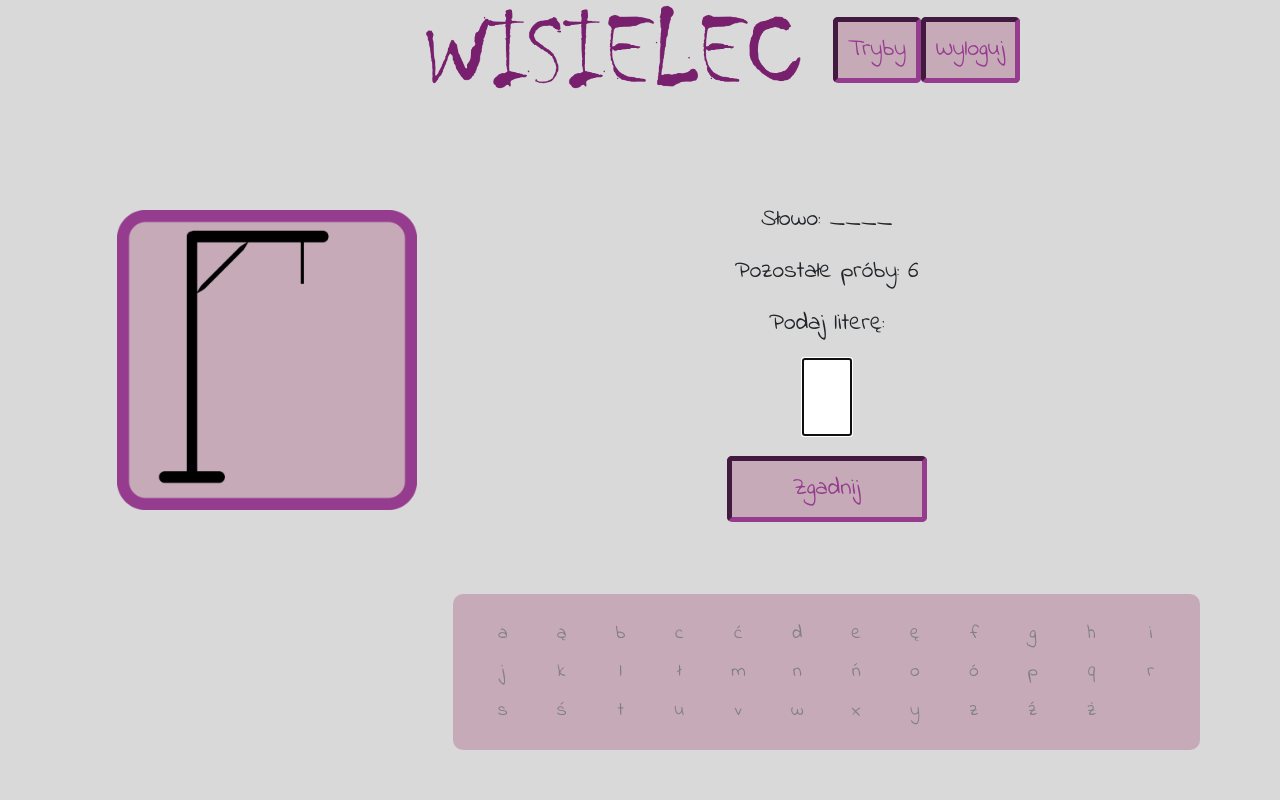
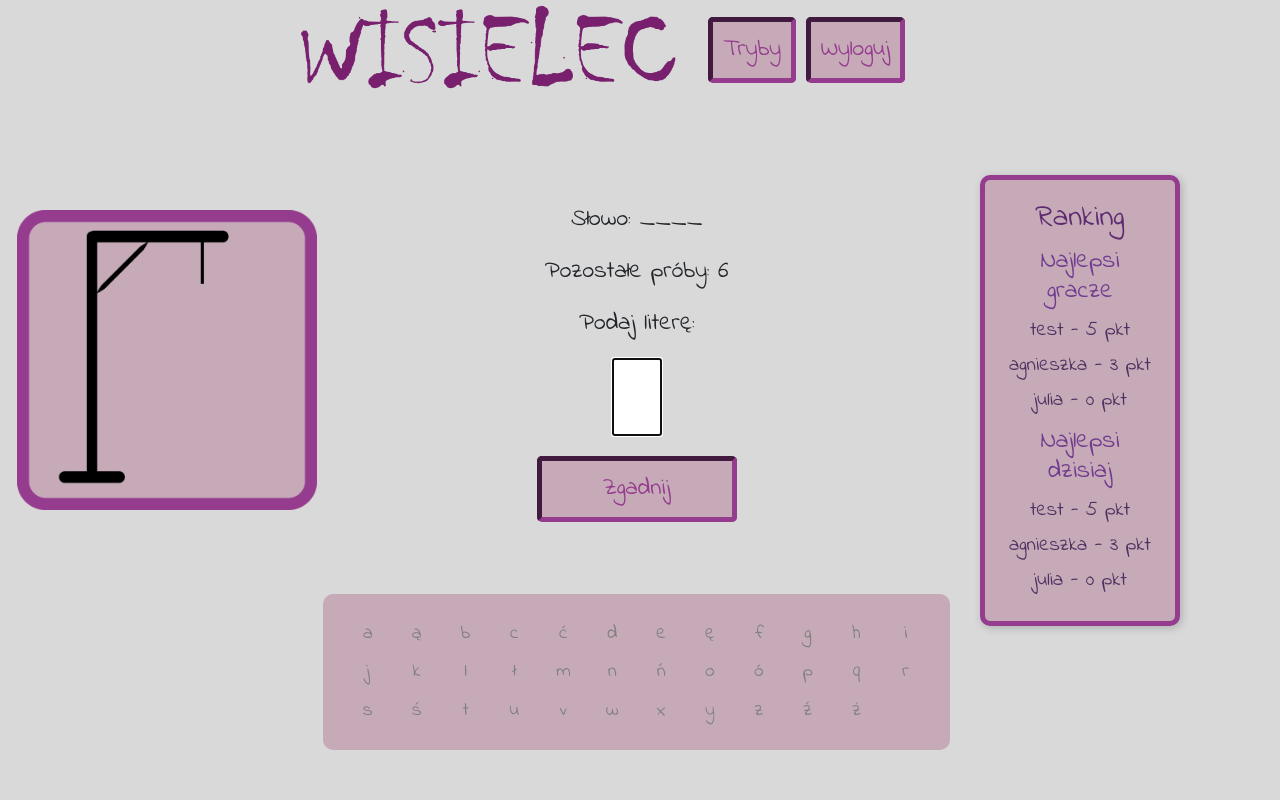
Before and after one commit to zywiecagnieszka/wisielec, a Django app: page /gra/ in a window 1280 px wide. Run offline with Django 5.2, Linux system fonts and the light colour scheme; data comes from the database, SQL or seed files in the repository; both versions use the stored data as it was after the commit; some libraries are stand-ins or nearby versions.

Commit message:
ranking na wisielcu

```diff
--- a/djangoProject/views.py
+++ b/djangoProject/views.py
@@ -4,6 +4,7 @@ import random
 from django.contrib import messages
 from djangoProject.models import Slowo, Przyslowie, Uzytkownik
 from datetime import date
+from django.utils.timezone import now
 
 def aktualizuj_punkty(uzytkownik, punkty_do_dodania):
     dzisiaj = date.today()
@@ -111,6 +112,9 @@ def gra_wisielec(request):
         request.session['odgadniete_litery'] = odgadniete_litery
         request.session['numer_img'] = numer_img
 
+    top_punkty = Uzytkownik.objects.all().order_by('-punkty')[:5]
+    top_punkty_dzien = Uzytkownik.objects.all().order_by('-punkty_dzien')[:5]
+
     return render(request, 'wisielec.html', {
         'wyswietl_slowo': wyswietl_slowo,
         'numer_img': numer_img,
@@ -119,7 +123,9 @@ def gra_wisielec(request):
         'wygrana': wygrana,
         'przegrana': przegrana,
         'slowo': slowo if przegrana else None,
-        'litery_status': litery_status
+        'litery_status': litery_status,
+        'top_punkty': top_punkty,
+        'top_punkty_dzien': top_punkty_dzien,
     })
 
 def losuj_przyslowie():
--- a/templates/static/css/styleZ.css
+++ b/templates/static/css/styleZ.css
@@ -77,6 +77,9 @@ html, body {
     font-size: 1.5em;
     text-align: center;
     margin-bottom: 20px;
+    justify-content: center;
+    align-items: center;
+    flex-direction: column;
 }
 
 .input-panel {
--- a/templates/wisielec.html
+++ b/templates/wisielec.html
@@ -5,6 +5,44 @@
     <meta charset="UTF-8">
     <meta name="viewport" content="width=device-width, initial-scale=1.0">
     <title>Wisielec</title>
+    <style>
+        body {
+            font-family: Arial, sans-serif;
+            background-color: #f4f4f4;
+            margin: 0;
+            padding: 0;
+        }
+        .ranking-container {
+            display: flex;
+            justify-content: flex-end;
+            margin: 20px;
+            margin-right: 100px;
+        }
+        .ranking {
+            background-color: #f2e7f3;
+            border: 5px solid #963c8f;
+            border-radius: 15px;
+            padding: 15px;
+            width: 200px;
+            text-align: center;
+            box-shadow: 2px 2px 8px rgba(0, 0, 0, 0.2);
+        }
+        .ranking h2 {
+            font-size: 30px;
+            margin: 0 0 10px;
+            color: #5d2b70;
+        }
+        .ranking h3 {
+            font-size: 25px;
+            margin: 10px 0;
+            color: #713b8f;
+        }
+        .ranking div {
+            font-size: 20px;
+            margin: 5px 0;
+            color: #4c305f;
+        }
+    </style>
     <link rel="stylesheet" href="{% static 'css/styleZ.css' %}">
     <script>
         window.onload = function() {
@@ -31,15 +69,16 @@
         </div>
 
         <div class="game-panel">
-            <div class="header">
-                 <img src="{% static 'image/NAZWA.png' %}" alt="LOGO" width="400">
-                     <div class="buttonn-panel">
-                        <button onclick="confirmExit()">Tryby</button>
-                        <button onclick="window.location.href='{% url 'logowanie' %}'">Wyloguj</button>
-                     </div>
+            <div class="header" style="display: flex; justify-content: center; align-items: center">
+                <img src="{% static 'image/NAZWA.png' %}" alt="LOGO" width="400">
+                <div class="buttonn-panel" style="display: flex; gap: 10px;">
+                    <button onclick="confirmExit()">Tryby</button>
+                    <button onclick="window.location.href='{% url 'logowanie' %}'">Wyloguj</button>
+                </div>
             </div>
 
-            <div class="word-display">
+
+            <div class="word-display" >
                 <p>Słowo: {{ wyswietl_slowo }}</p>
                 <p class="small-text">Pozostałe próby: {{ pozostale_proby }}</p>
 
@@ -52,7 +91,7 @@
                 {% elif przegrana %}
                     <p><strong>Przegrałeś! Słowo to: {{ slowo }}</strong></p>
                     <div class="button-panel"><button onclick="window.location.href='{% url 'gra_wisielec' %}'">Zagraj ponownie</button></div><br>
-                                         <div class="buttonn-panel">
+                           <div class="buttonn-panel">
                         <button onclick="confirmExit()">Tryby</button>
                      </div>
                 {% else %}
@@ -79,5 +118,25 @@
             </div>
         </div>
     </div>
+    <div class="ranking-container">
+        <div class="ranking">
+            <h2>Ranking</h2>
+            <h3>Najlepsi gracze</h3>
+            <div>
+                {% for uzytkownik in top_punkty %}
+                    <div>{{ uzytkownik.login }} - {{ uzytkownik.punkty }} pkt</div>
+                {% endfor %}
+            </div>
+
+            <h3>Najlepsi dzisiaj</h3>
+            <div>
+                {% for uzytkownik in top_punkty_dzien %}
+                    <div>{{ uzytkownik.login }} - {{ uzytkownik.punkty_dzien }} pkt</div>
+                {% endfor %}
+            </div>
+        </div>
+    </div>
+
+
 </body>
 </html>
```
Also changed, not shown: db.sqlite3.
